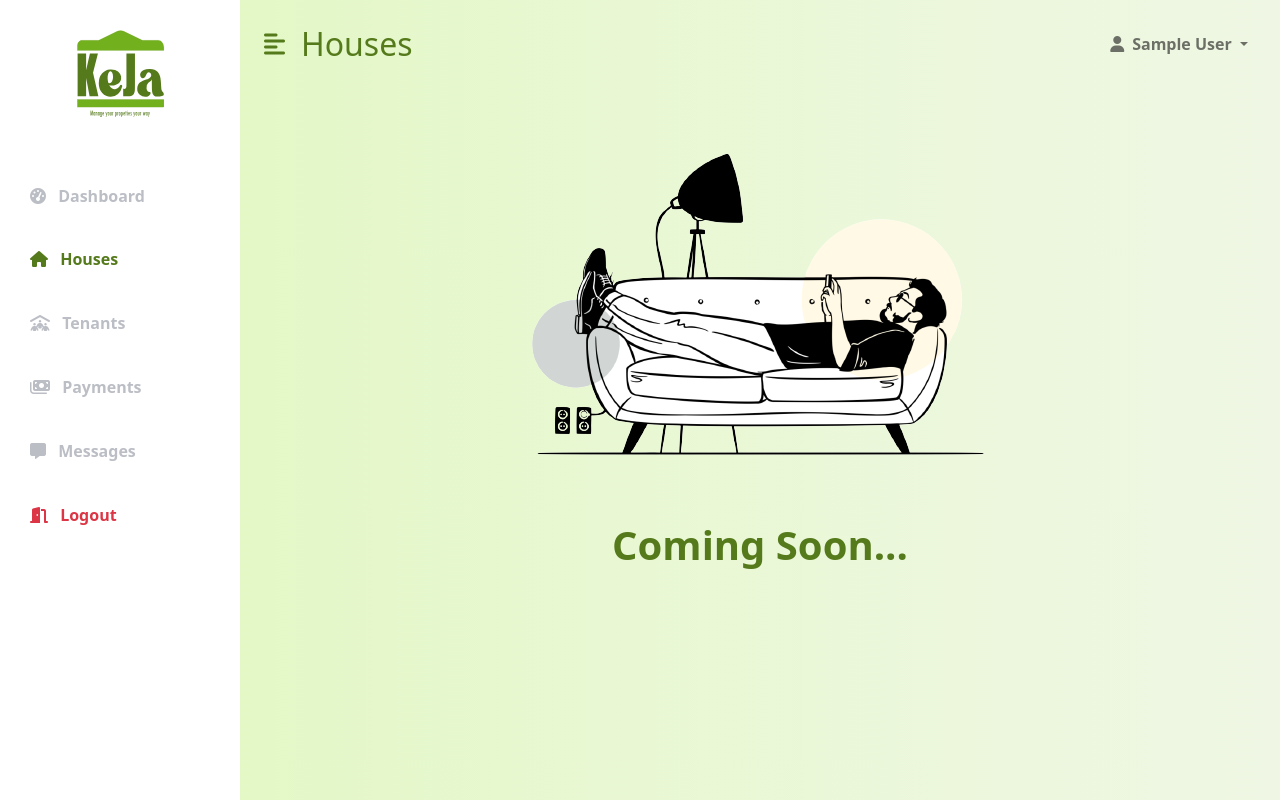
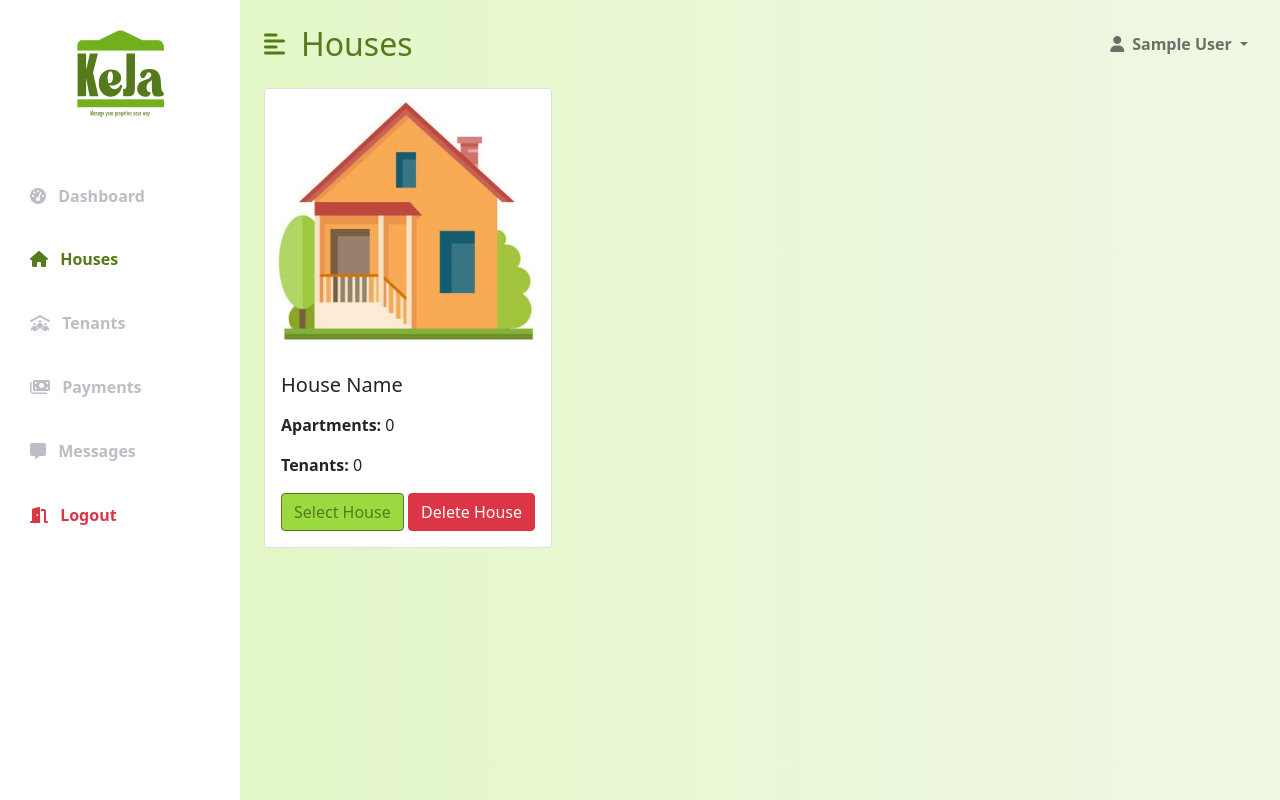
Before and after one commit to Mwambingu/KEJA, a Flask app: page /houses in a window 1280 px wide. Run offline with Flask 2, Linux system fonts and the light colour scheme; the visitor is signed in with stand-in values (Sample User, id 1); data comes from the database, SQL or seed files in the repository; some libraries are stand-ins or nearby versions.

Commit message:
Finished house card template

```diff
--- a/flask_jinja_app/website/templates/houses.html
+++ b/flask_jinja_app/website/templates/houses.html
@@ -5,9 +5,33 @@
 
 <!-- Main Content Starts Here -->
 {% block pageContent %}
-<div align="center" class="container-fluid px-4">
-    <img src="/static/images/chilling.png" alt="" />
-    <h1 class="primary-text fw-bold">Coming Soon...</h1>
+<div class="container-fluid px-4">
+    <div class="row g-2">
+        <div class="col">
+            <div class="card" style="width: 18rem">
+                <img
+                    class="card-img-top"
+                    src="/static/images/house_asset.jpg"
+                    alt="Card image cap"
+                />
+                <div class="card-body">
+                    <h5 class="card-title mb-3">House Name</h5>
+                    <p class="card-text">
+                        <span class="fw-bold">Apartments:</span> 0
+                    </p>
+                    <p class="card-text">
+                        <span class="fw-bold">Tenants:</span> 0
+                    </p>
+                    <div
+                        class="d-flex align-items-center justify-content-between"
+                    >
+                        <a href="#" class="btn user-card-btns">Select House</a>
+                        <button class="btn btn-danger">Delete House</button>
+                    </div>
+                </div>
+            </div>
+        </div>
+    </div>
 </div>
 {% endblock %}
 <!-- Main Content Ends Here -->
```
Also changed, not shown: flask_jinja_app/website/static/images/house_asset.jpg (added).
